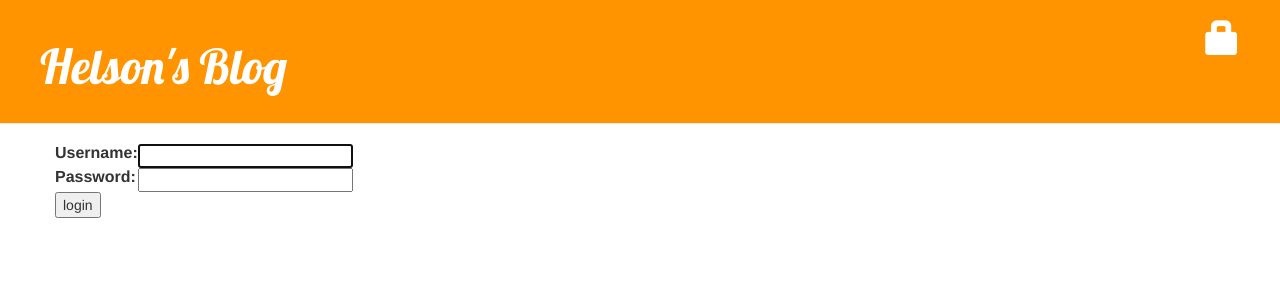
After one commit to helsonxiao/mysite, a Django app: page /accounts/login/ in a window 1280 px wide. The commit adds this page. Shown: the top 300 px of the page. Run offline with Django 3.2, Linux system fonts and the light colour scheme; some libraries are stand-ins or nearby versions.

Commit message:
added simple login secure and finded out a Django bug with CSS?

```diff
--- a/blog/static/css/blog.css
+++ b/blog/static/css/mysite.css
@@ -1,7 +1,7 @@
 .page-header {
     background-color: #ff9400;
     margin-top: 0;
-    padding: 20px 20px 20px 50px;
+    padding: 20px 20px 20px 40px;
 }
 
 .page-header h1, .page-header h1 a, .page-header h1 a:visited, .page-header h1 a:active {
@@ -32,7 +32,7 @@ h1, h2, h3, h4 {
 
 .top-menu, .top-menu:hover, .top-menu:visited {
     color: #ffffff;
-    /*float: right;*/
+    float: right;
     font-size: 26pt;
     margin-right: 20px;
 }
--- a/blog/templates/blog/base.html
+++ b/blog/templates/blog/base.html
@@ -1,9 +1,9 @@
 {% load staticfiles %}
 <html>
     <head>
-        <link rel="stylesheet" href="https://maxcdn.bootstrapcdn.com/bootstrap/3.3.7/css/bootstrap.min.css" integrity="sha384-BVYiiSIFeK1dGmJRAkycuHAHRg32OmUcww7on3RYdg4Va+PmSTsz/K68vbdEjh4u" crossorigin="anonymous">
-        <link rel="stylesheet" href="https://maxcdn.bootstrapcdn.com/bootstrap/3.3.7/css/bootstrap-theme.min.css" integrity="sha384-rHyoN1iRsVXV4nD0JutlnGaslCJuC7uwjduW9SVrLvRYooPp2bWYgmgJQIXwl/Sp" crossorigin="anonymous">
-        <link rel="stylesheet" href="{% static 'css/blog.css' %}">
+        <link rel="stylesheet" href="//maxcdn.bootstrapcdn.com/bootstrap/3.2.0/css/bootstrap.min.css">
+        <link rel="stylesheet" href="//maxcdn.bootstrapcdn.com/bootstrap/3.2.0/css/bootstrap-theme.min.css">
+        <link rel="stylesheet" href="{% static 'css/mysite.css' %}">
         <link href="https://fonts.googleapis.com/css?family=Lobster" rel="stylesheet">
         <title>Helson's Blog</title>
     </head>
@@ -13,6 +13,9 @@
             {% if user.is_authenticated %}
                 <a href="{% url 'post_new' %}" class="top-menu"><span class="glyphicon glyphicon-plus"></span></a>
                 <a href="{% url 'post_draft_list' %}" class="top-menu"><span class="glyphicon glyphicon-edit"></span></a>
+                <p>Hello {{ user.username }} <small>(<a href="{% url 'logout' %}">Log out</a>)</small></p>
+            {% else %}
+            <a href="{% url 'login' %}" class="top-menu"><span class="glyphicon glyphicon-lock"></span></a>
             {% endif %}
             <h1><a href="/">Helson's Blog</a></h1>
         </div>
--- a/blog/templates/blog/post_detail.html
+++ b/blog/templates/blog/post_detail.html
@@ -5,6 +5,8 @@
         <h1>{{ post.title }}
             {% if user.is_authenticated %}
                 <a class="btn btn-default" href="{% url 'post_edit' pk=post.pk %}"><span class="glyphicon glyphicon-pencil"></span></a> <a class="btn btn-default" href="{% url 'post_remove' pk=post.pk %}"><span class="glyphicon glyphicon-remove"></span></a>
+            {% else %}
+            <a href="{% url 'login' %}" class="top-menu"><span class="glyphicon glyphicon-lock"></span></a>
             {% endif %}
         </h1>
         {% if post.published_date %}
--- /dev/null
+++ b/blog/templates/registration/login.html
@@ -0,0 +1,24 @@
+{% extends "blog/base.html" %}
+
+{% block content %}
+    {% if form.errors %}
+        <p>Your username and password didn't match. Please try again.</p>
+    {% endif %}
+
+    <form method="post" action="{% url 'login' %}">
+    {% csrf_token %}
+        <table>
+        <tr>
+            <td>{{ form.username.label_tag }}</td>
+            <td>{{ form.username }}</td>
+        </tr>
+        <tr>
+            <td>{{ form.password.label_tag }}</td>
+            <td>{{ form.password }}</td>
+        </tr>
+        </table>
+
+        <input type="submit" value="login" />
+        <input type="hidden" name="next" value="{{ next }}" />
+    </form>
+{% endblock %}
--- a/blog/views.py
+++ b/blog/views.py
@@ -15,6 +15,7 @@ def post_detail(request, pk):
     post = get_object_or_404(Post, pk=pk)
     return render(request, 'blog/post_detail.html', {'post': post})
 
+@login_required
 def post_new(request):
     if request.method == "POST":
         form = PostForm(request.POST)
@@ -28,6 +29,7 @@ def post_new(request):
         form = PostForm()
     return render(request, 'blog/post_edit.html', {'form':form})
 
+@login_required
 def post_edit(request, pk):
     post = get_object_or_404(Post, pk=pk)
     if request.method == "POST":
@@ -42,15 +44,18 @@ def post_edit(request, pk):
         form = PostForm(instance=post)
     return render(request, 'blog/post_edit.html', {'form': form})
 
+@login_required
 def post_draft_list(request):
     posts = Post.objects.filter(published_date__isnull=True).order_by('-created_date')
     return render(request, 'blog/post_draft_list.html', {'posts':posts})
 
+@login_required
 def post_publish(request, pk):
     post = get_object_or_404(Post, pk=pk)
     post.publish()
     return redirect('post_detail.html', pk=pk)
 
+@login_required
 def post_remove(request, pk):
     post = get_object_or_404(Post, pk=pk)
     post.delete()
--- a/mysite/settings.py
+++ b/mysite/settings.py
@@ -100,6 +100,7 @@ AUTH_PASSWORD_VALIDATORS = [
     },
 ]
 
+LOGIN_REDIRECT_URL = '/'
 
 # Internationalization
 # https://docs.djangoproject.com/en/1.10/topics/i18n/
--- a/mysite/urls.py
+++ b/mysite/urls.py
@@ -16,7 +16,10 @@ Including another URLconf
 from django.conf.urls import include, url
 from django.contrib import admin
 
+from django.contrib.auth import views
 urlpatterns = [
     url(r'^admin/', admin.site.urls),
+    url(r'^accounts/login/$', views.login, name='login'),
+    url(r'^accounts/logout/$', views.logout, name='logout', kwargs={'next_page': '/'}),
     url(r'', include('blog.urls')),
 ]
```
Also changed, not shown: db.sqlite3.
